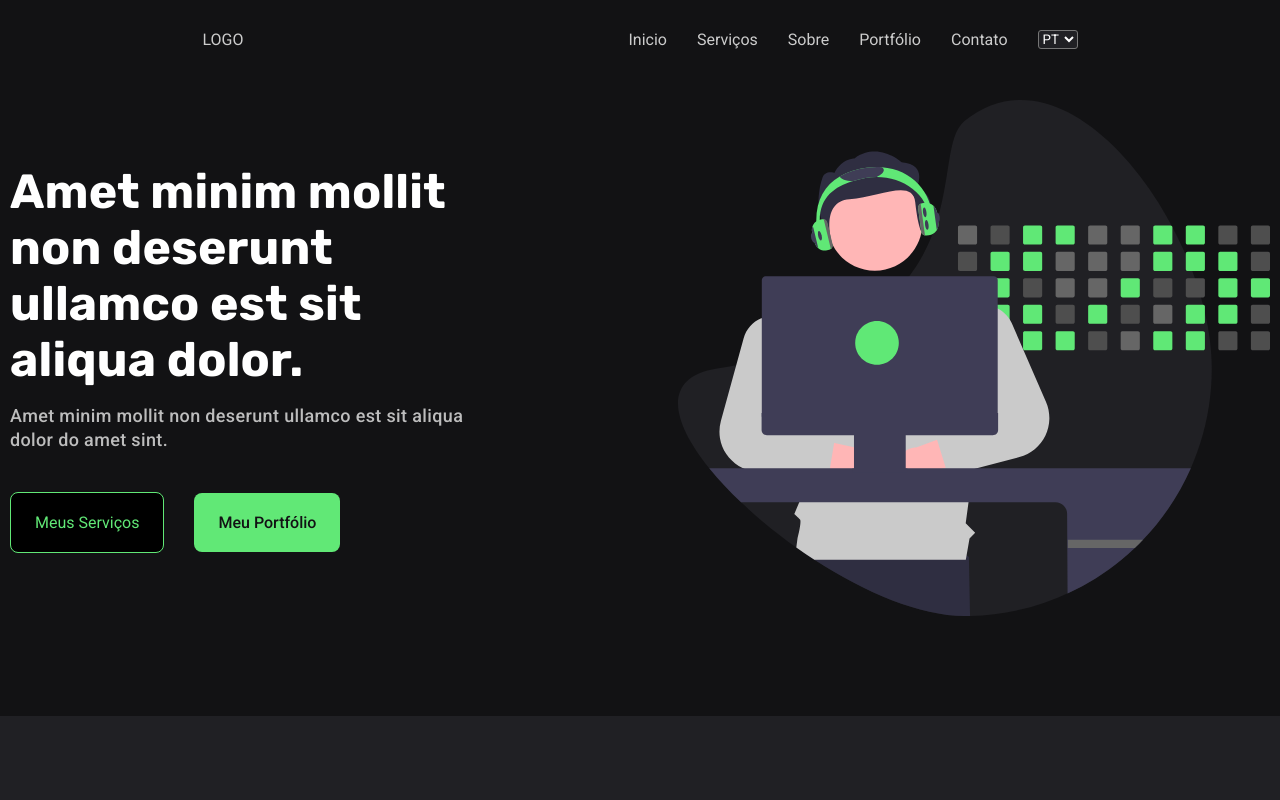
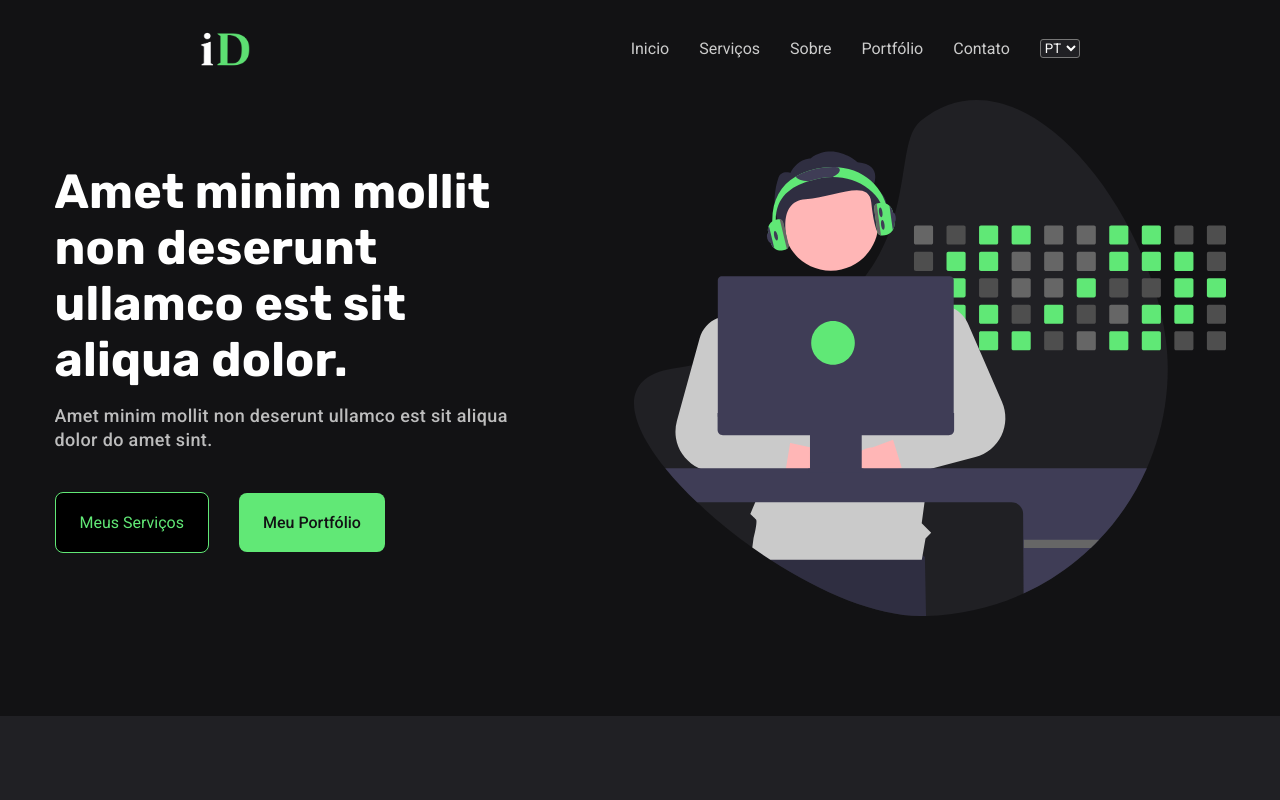
Before and after one commit to auggustus6/iniciodesign-web, a React (Vite) app: page / in a window 1280 px wide. Shown: the top 800 px of the page. Built offline with nearby package versions, Linux system fonts and the light colour scheme.

Commit message:
Add logo

```diff
--- a/src/components/FirstSection/FirstSection.module.css
+++ b/src/components/FirstSection/FirstSection.module.css
@@ -21,7 +21,7 @@
 .content {
   display: flex;
   align-items: center;
-  justify-content: space-between;
+  justify-content: space-around;
 }
 
 .containerText {
--- a/src/components/Footer/Footer.jsx
+++ b/src/components/Footer/Footer.jsx
@@ -4,6 +4,7 @@ import instagram from "../../assets/instagram.svg";
 import linkedin from "../../assets/linkedin.svg";
 import { links } from "../../data";
 import { i18next } from "../../translate/i18n";
+import logo from "../../assets/logo.png";
 
 const Footer = () => {
   function scrollToOnClick(event) {
@@ -22,7 +23,7 @@ const Footer = () => {
         <div className={styles.containerContent}>
           <div className={styles.containerSocial}>
             <div className={styles.logo}>
-              <h1>Logo</h1>
+              <img src={logo} alt="Logo da página" />
             </div>
             <div className={styles.social}>
               <img src={facobook} alt="" />
--- a/src/components/Footer/Footer.module.css
+++ b/src/components/Footer/Footer.module.css
@@ -28,6 +28,10 @@
 
 .logo {
   margin: 5rem 0 2rem;
+}
+
+.logo img {
+  max-width: 5rem;
 }
 
 .map {
--- a/src/components/NavBar/NavBar.jsx
+++ b/src/components/NavBar/NavBar.jsx
@@ -2,6 +2,7 @@ import styles from "./NavBar.module.css";
 import { useEffect, useState } from "react";
 import { links } from "../../data";
 import { I18N_STORAGE_KEY } from "../../App";
+import logo from "../../assets/logo.png";
 
 function NavBar() {
   const [language, setLanguage] = useState(
@@ -51,7 +52,7 @@ function NavBar() {
   return (
     <nav className={styles.nav}>
       <a href="#" className={styles.navBrand}>
-        Logo
+        <img src={logo} alt="Imagem logo da página" />
       </a>
 
       <ul className={active}>
--- a/src/components/NavBar/NavBar.module.css
+++ b/src/components/NavBar/NavBar.module.css
@@ -47,8 +47,8 @@ a {
   opacity: 0.9;
 }
 
-.navBrand {
-  text-transform: uppercase;
+.navBrand img {
+  max-width: 5rem;
 }
 
 .navItem a:hover {
@@ -87,7 +87,7 @@ a {
   .navMenu {
     left: 0;
     position: fixed;
-    top: 7vh;
+    top: 8vh;
     justify-content: flex-start;
     height: 100vh;
     width: 100%;
```
Also changed, not shown: src/assets/logo.png (added).
